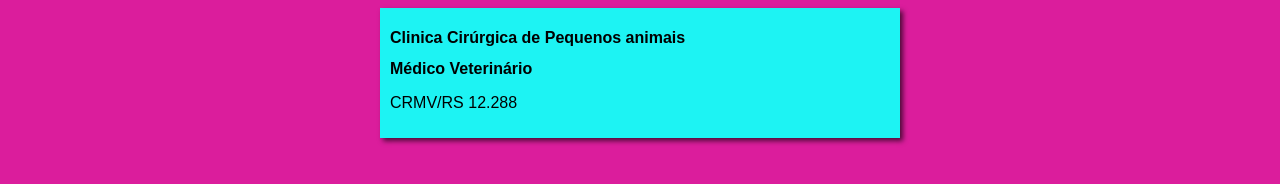
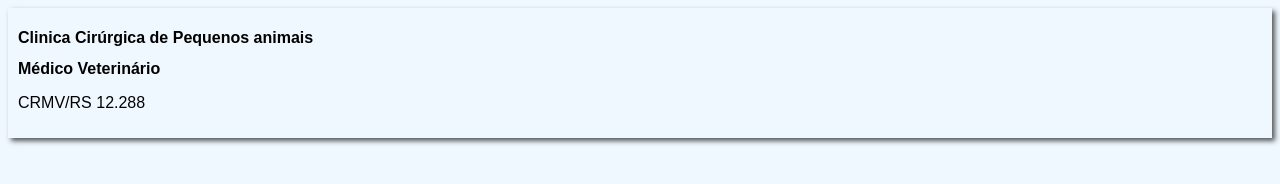
Before and after one commit to francielezw/projeto-site, a plain HTML site: page index.html in a window 1280 px wide. Drawn offline with Linux system fonts and the light colour scheme.

Commit message:
Update style.css

```diff
--- a/estilos/style.css
+++ b/estilos/style.css
@@ -8,12 +8,12 @@
 
 body {
 
-    background-color: rgb(219, 29, 156);
+    background-color:rgb(240, 248, 255)
 
 }
 
 main {
-    background-color: rgb(29, 243, 243);
+    background-color:rgb(240, 248, 255)
     width: 500px;
     margin: auto;
     padding: 10px;
```
